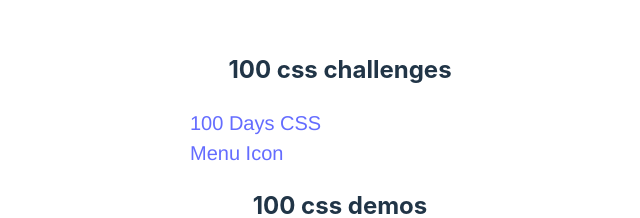
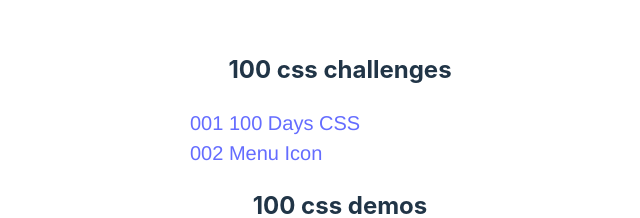
Before and after one commit to cysong/css-challenges, a Vue app: page /#/ in a window 1280 px wide. Shown: the top 218 px of the page, without its empty margins (300-940 px from the left). Built offline with nearby package versions, Linux system fonts and the light colour scheme.

Commit message:
adjust item names

```diff
--- a/src/router/challenges.js
+++ b/src/router/challenges.js
@@ -1,12 +1,12 @@
 export default [
     {
-        name: '100 Days CSS',
+        name: '001 100 Days CSS',
         path: '001',
         component: () => import('@/views/100/001.vue'),
         meta: {desc: 'An easy start into the challenge with a custom build number with gradient.'}
     },
     {
-        name: 'Menu Icon',
+        name: '002 Menu Icon',
         path: '002',
         component: () => import('@/views/100/002.vue'),
         meta: {desc: 'Used on almost every website by now, simple but impressively animated it becomes a real eye-catcher.'}
```
